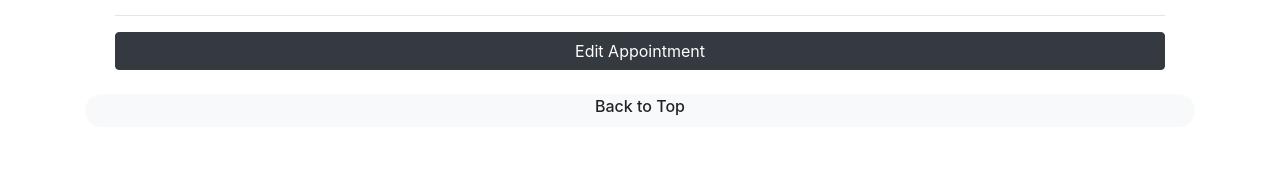
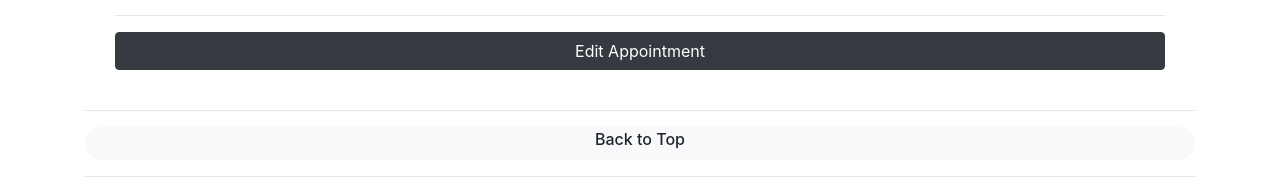
Before and after one commit to courthub74/MarysApptApp3, a Django app: page /list/ in a window 1280 px wide. Shown: the part 1344-1537 px from the top of the page. Before the commit the page ends 1460 px from the top, so only its background shows below. Run offline with Django 3.2, Linux system fonts and the light colour scheme; data comes from the database, SQL or seed files in the repository; some libraries are stand-ins or nearby versions.

Commit message:
Space for button

```diff
--- a/marystuffs/templates/list.html
+++ b/marystuffs/templates/list.html
@@ -150,7 +150,11 @@
 						}
 					</style>
 
-					<a href="{% url 'list' %}" class="badge badge-pill badge-light centro"><h6>Back to Top</h6></a><br>
+					<hr>
+
+					<a href="{% url 'list' %}" class="badge badge-pill badge-light centro"><h6>Back to Top</h6></a>
+
+					<hr>
 
 
 
```
